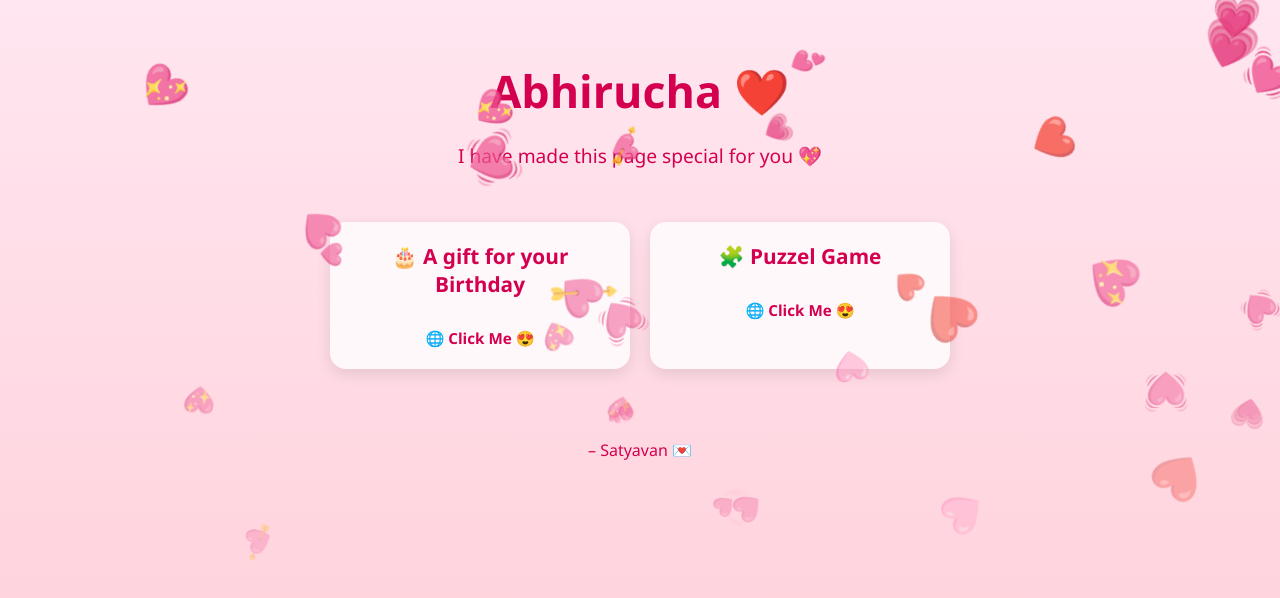
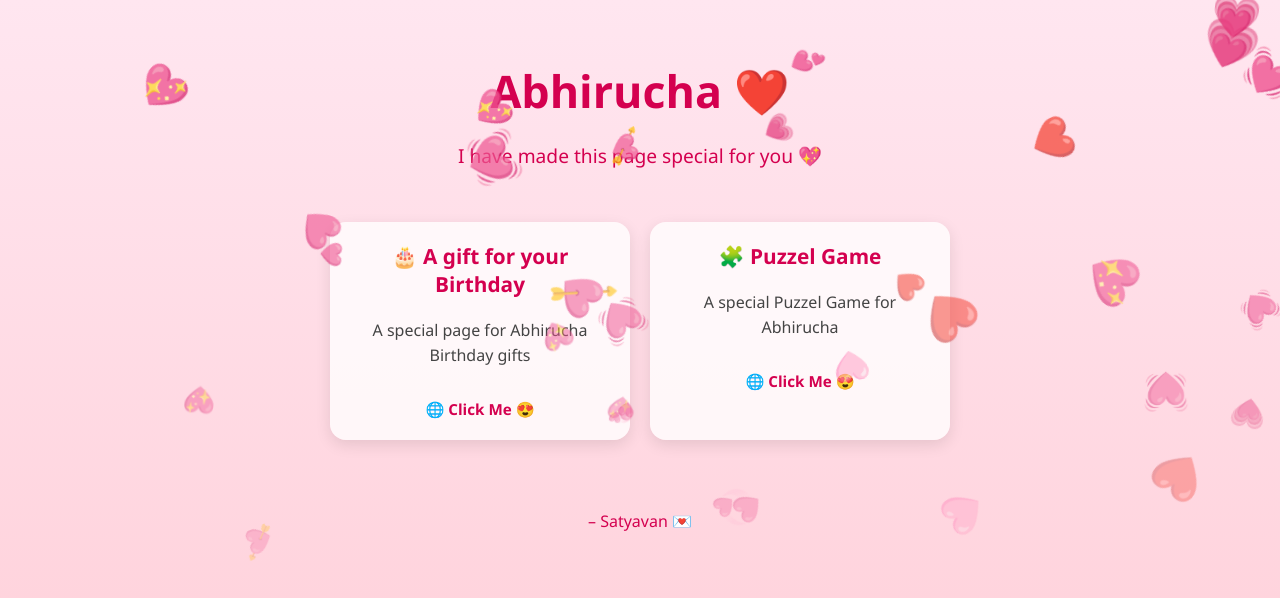
Before and after one commit to Satyavankamble/Project1, a plain HTML site: page index.html in a window 1280 px wide. Drawn offline with Linux system fonts and the light colour scheme.

Commit message:
index.html

```diff
--- a/index.html
+++ b/index.html
@@ -7,14 +7,14 @@
   <link rel="stylesheet" href="style.css">
   <link rel="manifest" href="manifest.json">
 <meta name="theme-color" content="#d63384">
-<link rel="icon" href="icon-192.png">
-  <link rel="apple-touch-icon" href="icon-192.png">
+<link rel="icon" href="logo.jpg" type="image/x-icon">
+  <link rel="apple-touch-icon" href="logo.jpg">
   <meta name="description" content="A special page for Abhirucha with love and gifts.">
   <meta name="keywords" content="Abhirucha, Birthday, Love, Gifts, Puzzel Game">
   <meta name="author" content="Satyavan Kamble">
   <meta property="og:title" content="Abhirucha ❤️">
   <meta property="og:description" content="A special page for Abhirucha with love and gifts.">
-  <meta property="og:image" content="icon-192.png">
+  <meta property="og:image" content="logo.jpg">
   <meta property="og:type" content="website">
  </head>
 <body>
@@ -27,13 +27,13 @@
   <div class="projects">
     <div class="card">
       <h3>🎂 A gift for your Birthday </h3>
-      <p></p>
-      <a href="https://satyavankamble.github.io/Abhrucha_Puzzel/" target="_blank">🌐 Click Me 😍</a>
+      <p>A special page for Abhirucha Birthday gifts</p>
+      <a href="https://satyavankamble.github.io/Abhirucha-Brithday-/" target="_blank">🌐 Click Me 😍</a>
     </div>
     <div class="card">
       <h3>🧩 Puzzel Game</h3>
-      <p></p>
-      <a href="https://satyavankamble.github.io/Abhirucha-Brithday-/" target="_blank" >🌐 Click Me 😍</a>
+      <p>A special Puzzel Game for Abhirucha </p>
+      <a href="https://satyavankamble.github.io/Abhrucha_Puzzel/" target="_blank" >🌐 Click Me 😍</a>
     </div>
   </div>
 
@@ -54,8 +54,7 @@
       setTimeout(() => heart.remove(), 5000);
     }
     setInterval(createHeart, 150);
-  </script>
-  <script>
+
   if ('serviceWorker' in navigator) {
     navigator.serviceWorker.register('service-worker.js')
       .then(() => console.log("✅ Service Worker Registered"))
```
Also changed, not shown: logo.jpg (added), manifest.json.
